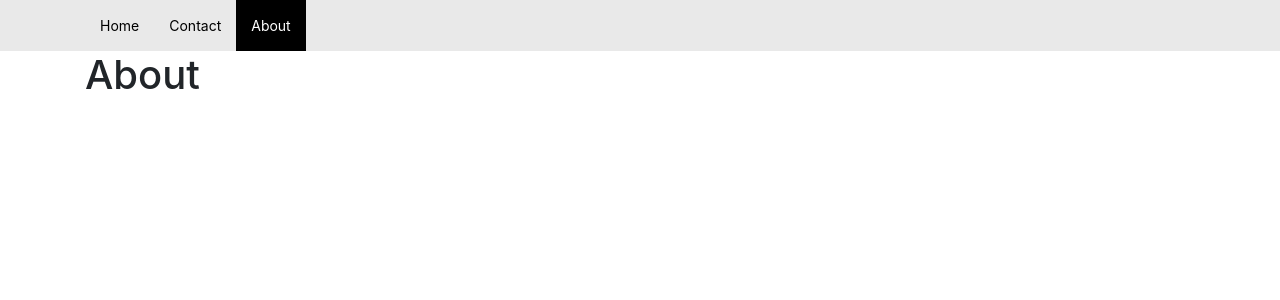
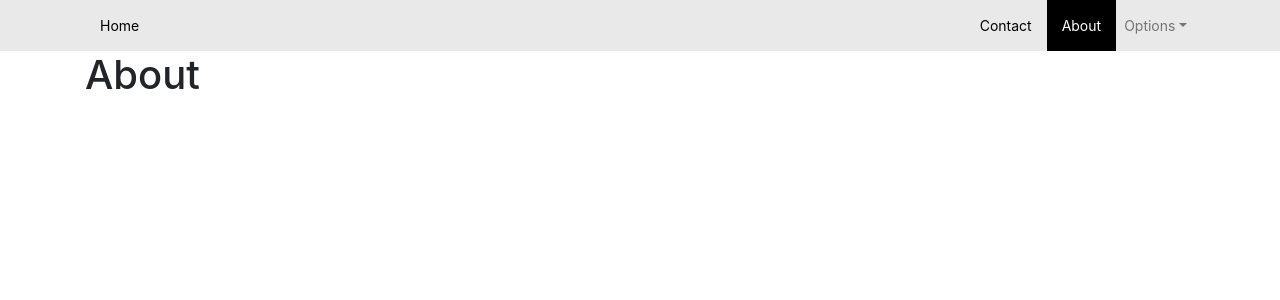
Before and after one commit to gummydummyk/myreactapp3, a React (Create React App) app: page /about in a window 1280 px wide. Shown: the top 300 px of the page. Built offline with nearby package versions, Linux system fonts and the light colour scheme.

Commit message:
Use reactstrap navbar

```diff
--- a/src/App.css
+++ b/src/App.css
@@ -52,14 +52,23 @@ body, html {
   display: inline-block;
 }
 
-.navbar ul li a {
+.navbar a {
+  padding: 15px;
+  font-size: 14px;
+  text-decoration: none !important;
+  color: #000;
+  display: block;
+  transition: background-color .3s;
+}
+
+/* .navbar ul li a {
   padding: 15px;
   font-size: 14px;
   text-decoration: none;
   color: #000;
   display: block;
   transition: background-color .3s;
-}
+} */
 
 .navbar ul li a:hover, .navbar ul li a.active {
   color: #fff;
--- a/src/includes/header.js
+++ b/src/includes/header.js
@@ -31,9 +31,9 @@ class Header extends Component {
     render() {
         return(
             <div>
-                {/* <Navbar light expand="md">
+                <Navbar light expand="md">
                     <Container>
-                    <NavbarBrand href="/">Home</NavbarBrand>
+                    <NavLink exact to="/">Home</NavLink>
                     <NavbarToggler onClick={this.toggle} />
                     <Collapse isOpen={this.state.isOpen} navbar>
                         <Nav className="ml-auto" navbar>
@@ -63,8 +63,8 @@ class Header extends Component {
                         </Nav>
                     </Collapse>
                     </Container>
-                </Navbar> */}
-                <nav className="navbar">
+                </Navbar>
+                {/* <nav className="navbar">
                     <div className="container">
                         <ul>
                             <li><NavLink exact to="/">Home</NavLink></li>
@@ -72,7 +72,7 @@ class Header extends Component {
                             <li><NavLink to="/about">About</NavLink></li>
                         </ul>
                     </div>
-                </nav>
+                </nav> */}
             </div>
         );
     }
```
